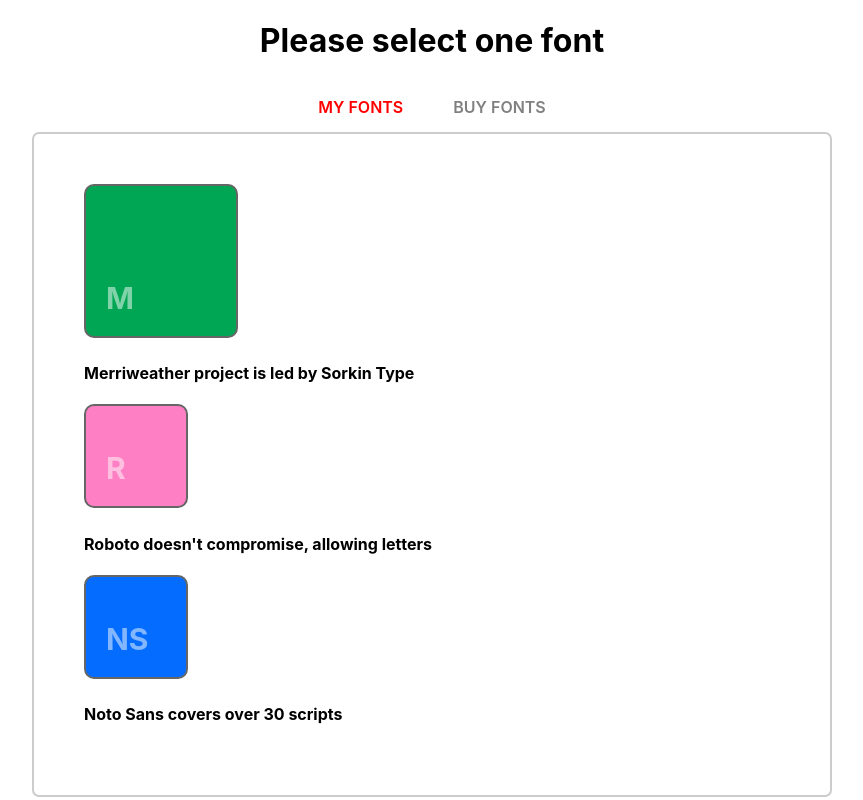
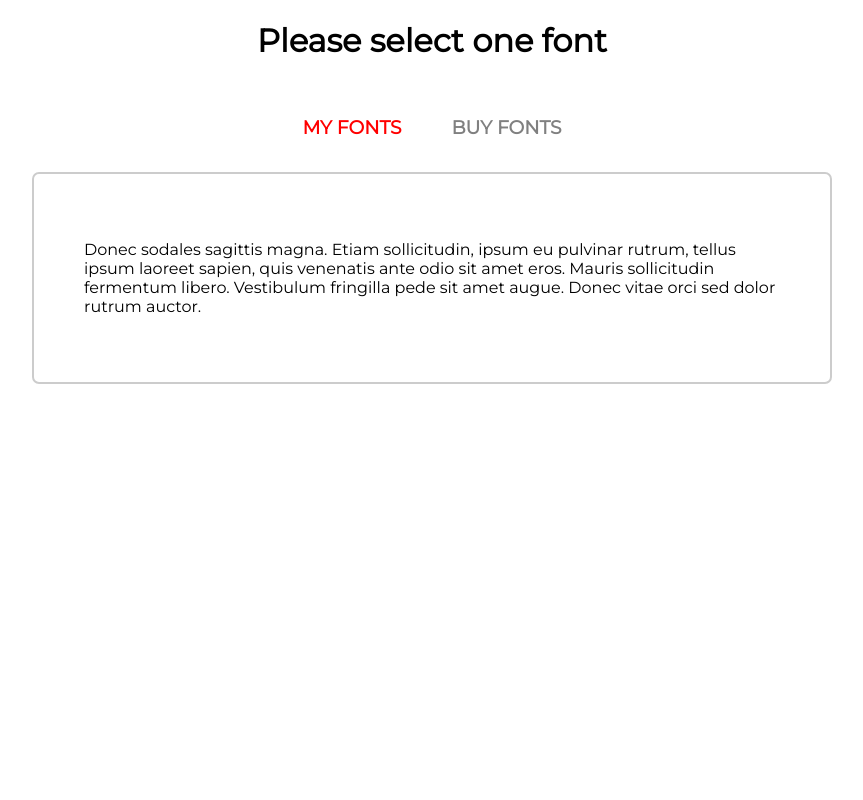
Before and after one commit to huongnguyen510/myapp, a React (Create React App) app: page / in a window 1280 px wide. Shown: the whole page, without its empty margins (208-1071 px from the left). Built offline with nearby package versions, Linux system fonts and the light colour scheme.

Commit message:
update tabs

```diff
--- a/package.json
+++ b/package.json
@@ -7,6 +7,7 @@
     "@testing-library/jest-dom": "^5.16.4",
     "@testing-library/react": "^13.2.0",
     "@testing-library/user-event": "^13.5.0",
+    "node-sass": "^7.0.1",
     "react": "^18.1.0",
     "react-dom": "^18.1.0",
     "react-scripts": "5.0.1",
--- a/src/App.js
+++ b/src/App.js
@@ -1,6 +1,8 @@
 import React from 'react';
 import Tabs from "./components/Tabs";
-import "./App.css";
+import "./components/style.scss";
+// import Data from "./data.json";
+// import "./App.css";
 
 function App() {
   return (
@@ -8,27 +10,27 @@
       <h1>Please select one font</h1>
       <Tabs>
         <div label="My Fonts">
+          <p>Donec sodales sagittis magna. Etiam sollicitudin, ipsum eu pulvinar rutrum, tellus ipsum laoreet sapien, quis venenatis ante odio sit amet eros. Mauris sollicitudin fermentum libero. Vestibulum fringilla pede sit amet augue. Donec vitae orci sed dolor rutrum auctor.</p>
+        </div>
+        <div label="Buy Fonts">
           <div class="font-item">
               <div class="square green big">
                 <span>M</span>
               </div>
-            <h4>Merriweather project is led by Sorkin Type</h4>
+              <h4 class="font-name">Merriweather project is led by Sorkin Type</h4>
             </div>
             <div class="font-item">
               <div class="square pink small">
                 <span>R</span>
               </div>
-            <h4>Roboto doesn't compromise, allowing letters</h4>
+              <h4 class="font-name">Roboto doesn't compromise, allowing letters</h4>
             </div>
             <div class="font-item">
               <div class="square blue small">
                 <span>NS</span>
               </div>
-            <h4>Noto Sans covers over 30 scripts</h4>
+              <h4 class="font-name">Noto Sans covers over 30 scripts</h4>
             </div>
-        </div>
-        <div label="Buy Fonts">
-          <p>Donec sodales sagittis magna. Etiam sollicitudin, ipsum eu pulvinar rutrum, tellus ipsum laoreet sapien, quis venenatis ante odio sit amet eros. Mauris sollicitudin fermentum libero. Vestibulum fringilla pede sit amet augue. Donec vitae orci sed dolor rutrum auctor.</p>
         </div>
       </Tabs>
     </div>
--- a/src/components/Tab.js
+++ b/src/components/Tab.js
@@ -25,16 +25,16 @@
     let className = 'tab-list-item';
 
     if (activeTab === label) {
-      className += ' tab-list-active';
+      className += ' active';
     }
 
     return (
-      <div
+      <h3
         className={className}
         onClick={onClick}
       >
         {label}
-      </div>
+      </h3>
     );
   }
 }
--- /dev/null
+++ b/src/components/data.json
@@ -0,0 +1,26 @@
+{
+  "type": "Font selection",
+  "content": [
+    {
+      "id": 112,
+      "abbr": "M",
+      "color": "#00A653",
+      "color-blind-label": "green",
+      "label": "Merriweather project is led by Sorkin Type"
+    },
+    {
+      "id": 113,
+      "abbr": "R",
+      "color": "#FE7FC3",
+      "color-blind-label": "pink",
+      "label": "Roboto doesn't compromise, allowing letters"
+    },
+    {
+      "id": 114,
+      "abbr": "NS",
+      "color": "#046DFF",
+      "color-blind-label": "blue",
+      "label": "Noto Sans covers over 30 scripts"
+    }
+  ]
+}
--- /dev/null
+++ b/src/components/style.scss
@@ -0,0 +1,96 @@
+// @font-face {
+//   font-family: 'Carlito';
+//   src: url('./../fonts/Carlito.eot');
+//   src: url('./../fonts/Carlito.eot?#iefix') format('embedded-opentype'),
+//         url('./../fonts/Carlito.woff') format('woff'),
+//         url('./../fonts/Carlito.ttf') format('truetype'),
+//         url('./../fonts/Carlito.svg#Carlito') format('svg');
+//   font-weight: normal;
+//   font-style: normal;
+// }
+
+@import url('https://fonts.googleapis.com/css2?family=Montserrat:wght@400&display=swap');
+
+html {
+  font-family: 'Montserrat', sans-serif;
+}
+
+.container {
+  width: 800px;
+  margin: auto;
+}
+
+h1 {
+  text-align: center;
+}
+
+.tab-list {
+  text-align: center;
+
+  &-item {
+    display: inline-block;
+    color: gray;
+    padding: 15px 25px;
+    font-weight: 600;
+    text-transform: uppercase;
+    text-align: center;
+    cursor: pointer;
+
+    &.active {
+      color: red;
+    }
+  }
+}
+
+.tab-content {
+  padding: 50px;
+  border: 2px solid #ccc;
+  border-radius: 7px;
+  display: flex;
+  align-items: center;
+  justify-content: space-between;
+}
+
+.font-item {
+  width: 25%;
+}
+
+.square {
+  display: inline-block;
+  width: 100px;
+  height: 100px;
+  // border: 3px solid #666;
+  border-radius: 20px;
+  position: relative;
+
+  span {
+    position: absolute;
+    left: 20px;
+    bottom: 15px;
+    font-size: 30px;
+    font-weight: bold;
+    color: white;
+    opacity: 0.5;
+  }
+
+  // &.big {
+  //   width: 150px;
+  //   height: 150px;
+
+  //   span {
+  //     font-size: 45px;
+  //   }
+  // }
+
+  &.green {
+    background: #00A653;
+  }
+
+  &.pink {
+    background: #FE7FC3;
+  }
+
+  &.blue {
+    background: #046DFF;
+  }
+}
--- a/src/index.css
+++ b/src/index.css
@@ -1,4 +1,4 @@
-body {
+/* body {
   margin: 0;
   font-family: -apple-system, BlinkMacSystemFont, 'Segoe UI', 'Roboto', 'Oxygen',
     'Ubuntu', 'Cantarell', 'Fira Sans', 'Droid Sans', 'Helvetica Neue',
@@ -10,4 +10,4 @@
 code {
   font-family: source-code-pro, Menlo, Monaco, Consolas, 'Courier New',
     monospace;
-}
+} */
```
Also changed, not shown: src/api-data/Tabs.json (deleted, +0 -26 lines), 2 other files (tests, documents, lock files or other folders). Lines whose indentation alone changed are shown as unchanged.
